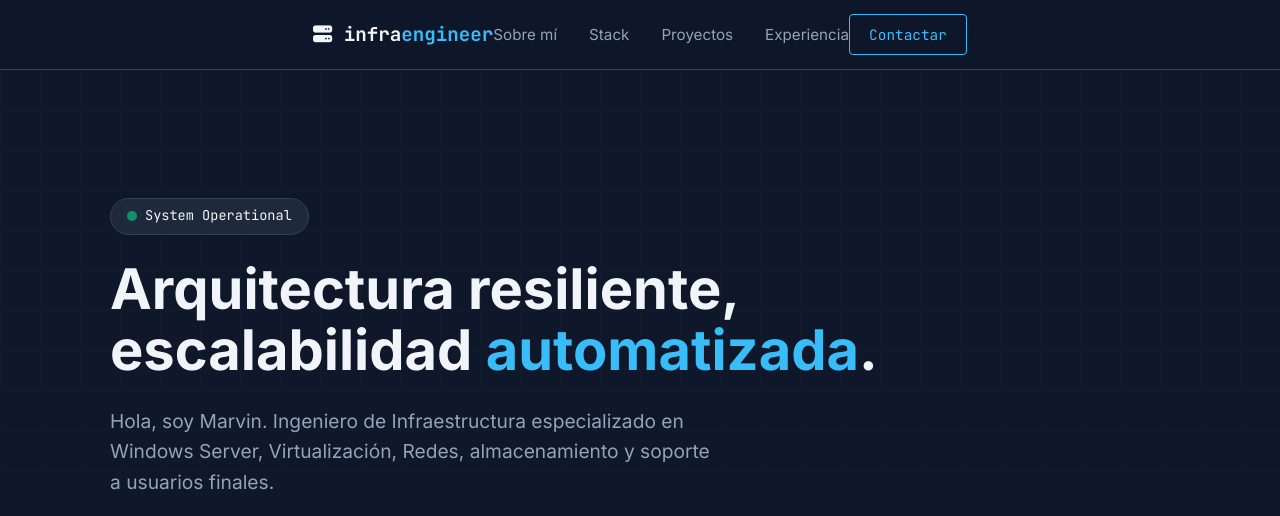
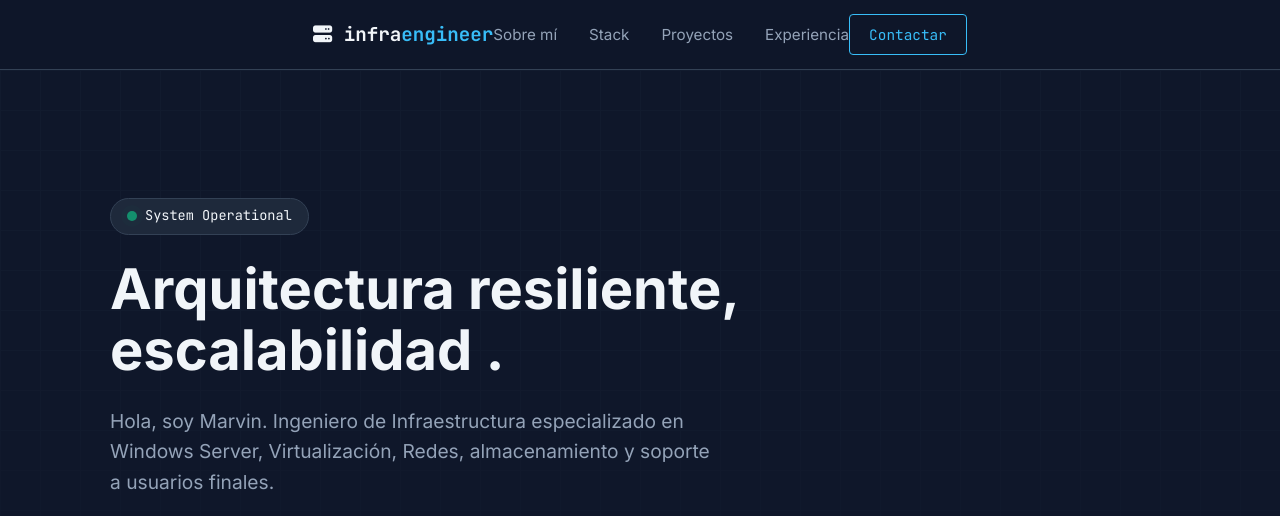
Before and after one commit to marvinin/marvin.aguilarmollinedo, a plain HTML site: page index.html in a window 1280 px wide. Shown: the top 516 px of the page. Drawn offline with Linux system fonts and the light colour scheme.

```diff
--- a/index.html
+++ b/index.html
@@ -580,7 +580,7 @@
                         <span class="status-dot"></span>
                         <span>System Operational</span>
                     </div>
-                    <h1 class="hero-title">Arquitectura resiliente,<br>escalabilidad <span class="text-accent">automatizada</span>.</h1>
+                    <h1 class="hero-title">Arquitectura resiliente,<br>escalabilidad <span class="text-accent"></span>.</h1>
                     <p class="hero-desc">
                         Hola, soy Marvin. Ingeniero de Infraestructura especializado en Windows Server, Virtualización, Redes, almacenamiento y soporte a usuarios finales.
                     </p>
```
